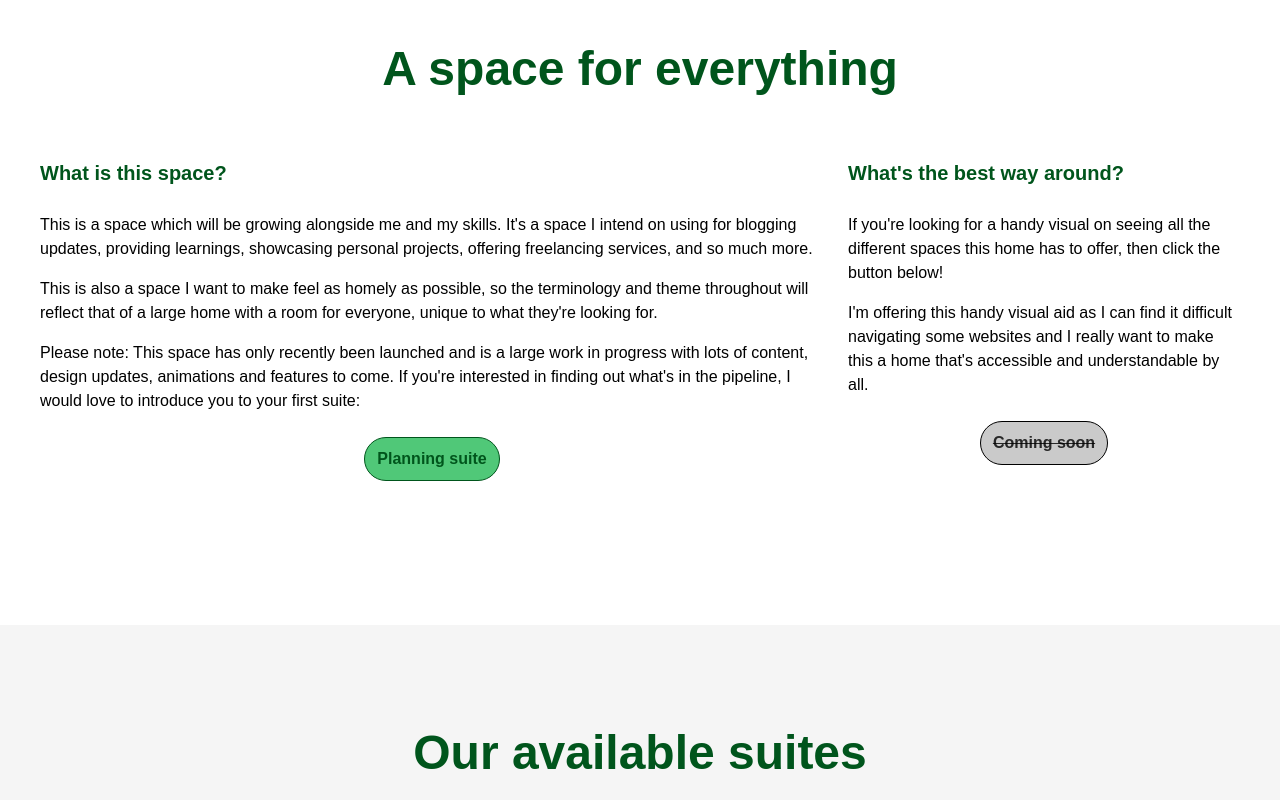
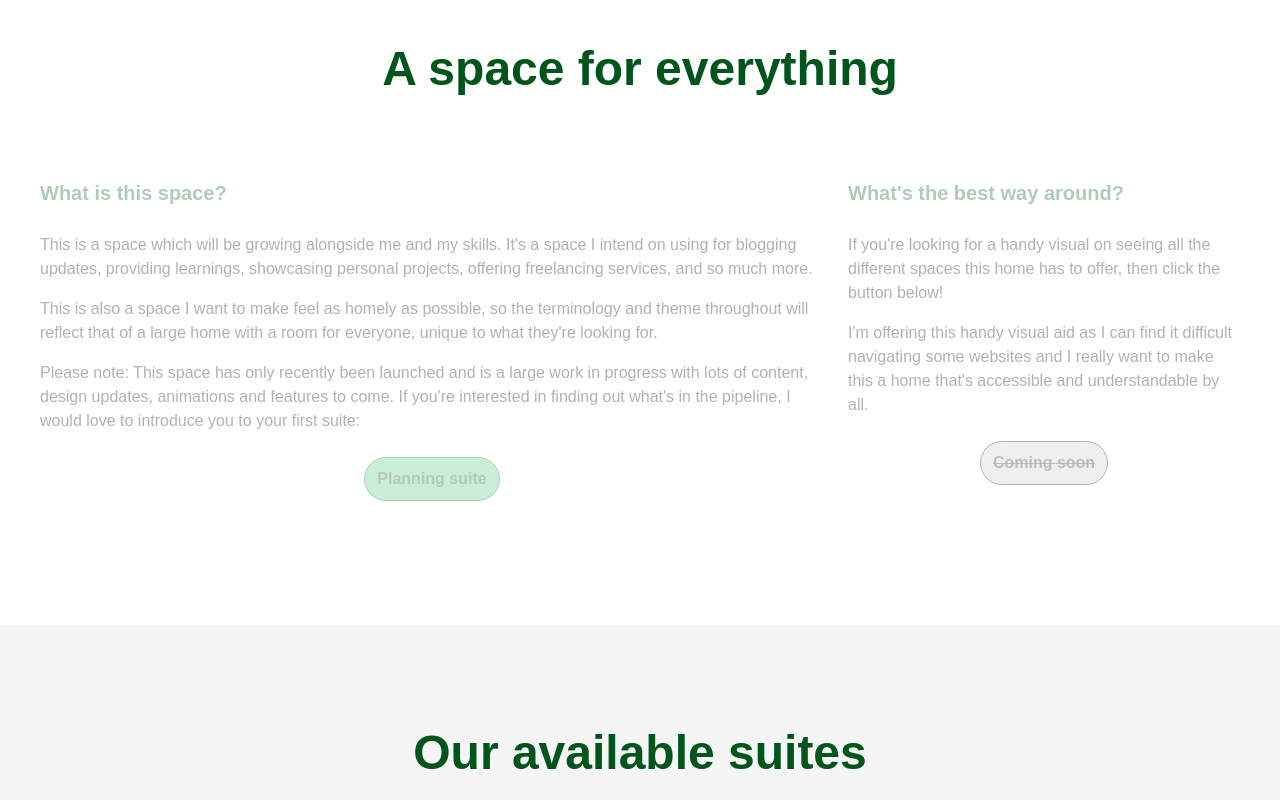
Before and after one commit to danriley11/DansDevDen, a React (Vite) app: page / in a window 1280 px wide. Shown: the part 860-1660 px from the top of the page. Built offline with nearby package versions, Linux system fonts and the light colour scheme.

Commit message:
Use transform & transition in place of animation on FadingDivUp

```diff
--- a/src/components/blocks/FadingDiv.styles.ts
+++ b/src/components/blocks/FadingDiv.styles.ts
@@ -71,9 +71,17 @@ const fadeFromRight = keyframes`
   }
 `;
 
-export const FadingDivUp = styled.div`
-  opacity: 0;
-  animation: 0.5s linear normal both running ${fadeInUp};
+type Props = {
+  isVisible?: boolean;
+};
+export const FadingDivUp = styled.div<Props>`
+  opacity: ${(props) => (props.isVisible ? 1 : 0.3)};
+  transform: ${(props) => (props.isVisible ? 'translateY(0)' : 'translateY(20px)')};
+  transition: opacity 2s, transform 2s;
+
+  /* analyse the difference between animation vs transform & transition */
+  /* animation: 2s linear normal both running ${(props) =>
+    props.isVisible ? fadeInUp : 'none'}; */
 `;
 
 export const FadingDivRight = styled.div`
```
